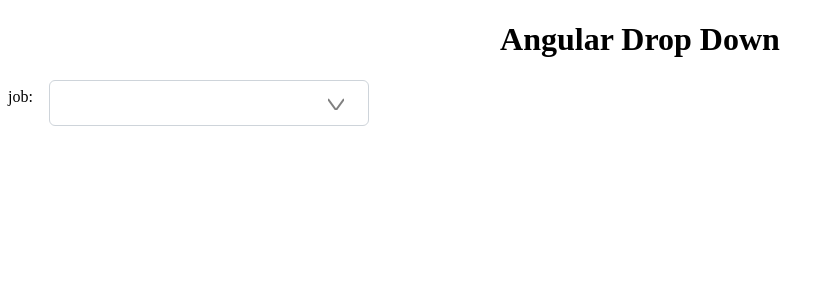
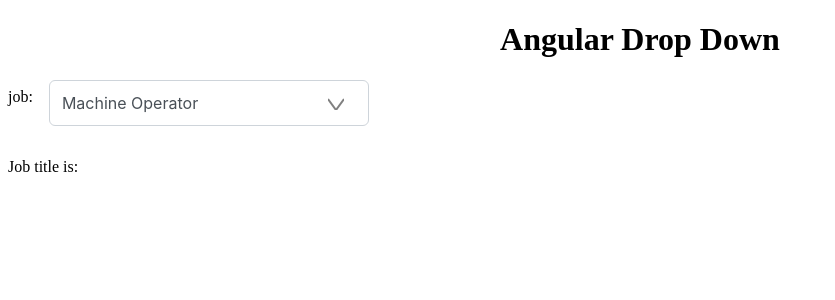
Before and after one commit to FatemehAbbasi2545/angular-drop-down, an Angular app: page / in a window 1280 px wide. Shown: the top 300 px of the page, without its empty margins (0-835 px from the left). Built offline with nearby package versions, Linux system fonts and the light colour scheme.

Commit message:
aad after write value functionality

```diff
--- a/src/app/app.component.html
+++ b/src/app/app.component.html
@@ -1,5 +1,12 @@
 <h1 class="header">Angular Drop Down</h1>
 <div class="flex">
     <span><label>job:</label></span>
-    <dropdown [dataList]="dataProvider.jobData$"></dropdown>
+    <dropdown name="job"
+              [(ngModel)]="jobKey"
+              [dataList]="dataProvider.jobData$"
+              (onModelChange)="onJobChange($event)"></dropdown>
 </div>
+
+<div class="margin-top-1">
+    <span>Job title is: {{ jobTitle }}</span>
+</div>
--- a/src/app/app.component.scss
+++ b/src/app/app.component.scss
@@ -10,3 +10,8 @@
 .header {
     text-align: center;
 }
+
+.margin-top-1 {
+    margin-top: 1rem;
+    padding-top: 1rem;
+}
--- a/src/app/app.component.ts
+++ b/src/app/app.component.ts
@@ -2,17 +2,27 @@
 import { RouterOutlet } from '@angular/router';
 import { DropDownComponent } from './drop-down/dropdown.component';
 import { DataProviderService } from './data-provider.service';
+import { FormsModule } from '@angular/forms';
+import { DropdownOutputModel } from './drop-down/dropdown.interface';
 
 @Component({
   selector: 'app-root',
   standalone: true,
-  imports: [RouterOutlet, DropDownComponent],
+  imports: [RouterOutlet, FormsModule, DropDownComponent],
   templateUrl: './app.component.html',
   styleUrl: './app.component.scss',
   encapsulation: ViewEncapsulation.None
 })
 export class AppComponent {
+  jobKey: number = 15;
+  jobTitle: string = '';
+
   title = 'angular-drop-down';
 
   constructor(public dataProvider: DataProviderService) {}
+
+  onJobChange(newValue: DropdownOutputModel): void {
+    this.jobKey =newValue.key as number;
+    this.jobTitle = newValue.title as string;
+  }
 }
--- a/src/app/drop-down/dropdown.base.ts
+++ b/src/app/drop-down/dropdown.base.ts
@@ -1,7 +1,7 @@
 
 import { ChangeDetectorRef, Directive, EventEmitter, Input, Output } from '@angular/core';
 import { ControlValueAccessor } from '@angular/forms';
-import { ListItemModel } from './dropdown.interface';
+import { DropdownOutputModel, ListItemModel } from './dropdown.interface';
 import { Observable } from 'rxjs';
 
 @Directive({})
@@ -18,7 +18,7 @@
     this._dataList$ = value;
   }
 
-  @Output() onModelChange: EventEmitter<number | string> = new EventEmitter();
+  @Output() onModelChange: EventEmitter<DropdownOutputModel> = new EventEmitter();
 
   get value(): number | string {
     return this._value;
@@ -43,6 +43,7 @@
   writeValue(value: number | string): void {
     if (value !== undefined && this.value !== value) {
       this.value = value;
+      this.ngAfterWriteValue();
     }
     this.changeDetector.markForCheck();
   }
@@ -64,6 +65,7 @@
     this.value = value;
     this.onChange(value);
     this.onTouche();
-    this.onModelChange.emit(value);
   }
+
+  ngAfterWriteValue(): void {}
 }
--- a/src/app/drop-down/dropdown.component.ts
+++ b/src/app/drop-down/dropdown.component.ts
@@ -2,7 +2,7 @@
 import { NG_VALUE_ACCESSOR } from '@angular/forms';
 import { CommonModule } from '@angular/common';
 import { DropDownBase } from './dropdown.base';
-import { ListItemModel } from './dropdown.interface';
+import { DropdownOutputModel, ListItemModel } from './dropdown.interface';
 import { ObjectUtil } from '../utils/object.util';
 
 @Component({
@@ -21,15 +21,37 @@
   changeDetection: ChangeDetectionStrategy.OnPush
 })
 export class DropDownComponent extends DropDownBase {
-  displayValue = '';
+  displayValue: number | string = '';
   overlayVisible = false;
   //focusedOptionIndex = signal<number>(-1);
 
-  getOptionDisplayValue(option: ListItemModel) {
+  override ngAfterWriteValue(): void {
+    if (this.value) {
+      this.setSelectedItem();
+      this.updateDisplayValue();
+    }
+  }
+
+  getOptionDisplayValue(option: ListItemModel): number | string {
     return ObjectUtil.accessPropertyValue(option, this.displayPropertyName);
   }
 
-  onTriggerClick(event: MouseEvent) {
+  setSelectedItem(option?: ListItemModel): void {
+    if (option) {
+      this.selectedItem = option;
+      return;
+    }
+
+    if (this.value) {
+      this.dataList.subscribe((items: Array<ListItemModel>) => {
+        this.selectedItem = items.find((x) => {
+          return x[this.keyPropertyName as keyof typeof x ] === this.value;
+        }) || {} as ListItemModel;
+      })
+    }
+  }
+
+  onTriggerClick(event: MouseEvent): void {
     if (this.disabled) return;
     if (this.overlayVisible) {
       this.hide();
@@ -40,10 +62,14 @@
 
   onOptionSelect(option: ListItemModel): void {
     if (!this.isSelected(option)) {
+      this.setSelectedItem(option);
       const value = this.getOptionValue(option);
       if (value != null) {
         this.updateModel(value);
         this.updateDisplayValue(option);
+        this.onModelChange.emit(
+          { key: value, title: this.displayValue, item: this.selectedItem } as DropdownOutputModel
+        );
         //this.focusedOptionIndex.set(this.findSelectedOptionIndex());
       }
     }
@@ -62,27 +88,27 @@
     this.onTouche();
   }
 
-  private isSelected(option: ListItemModel) {
+  private isSelected(option: ListItemModel): boolean {
     return this.isValidOption(option) && this.isOptionValueEqualsModelValue(option);
   }
 
-  private isValidOption(option: ListItemModel) {
+  private isValidOption(option: ListItemModel): boolean {
     return option !== undefined && option !== null;
   }
 
-  private isValidSelectedOption(option: ListItemModel) {
+  private isValidSelectedOption(option: ListItemModel): boolean {
     return this.isValidOption(option) && this.isSelected(option);
   }
 
-  private isOptionValueEqualsModelValue(option: ListItemModel) {
+  private isOptionValueEqualsModelValue(option: ListItemModel):boolean {
     return ObjectUtil.equals(this.selectedItem, option, this.keyPropertyName);
   }
 
-  private getOptionValue(option: ListItemModel) {
+  private getOptionValue(option: ListItemModel): number | string {
     return ObjectUtil.accessPropertyValue(option, this.keyPropertyName);
   }
 
-  private updateDisplayValue(option: ListItemModel) {
-    this.displayValue = this.getOptionDisplayValue(option);
+  private updateDisplayValue(option?: ListItemModel): void {
+    this.displayValue = this.getOptionDisplayValue(option || this.selectedItem);
   }
 }
--- a/src/app/drop-down/dropdown.interface.ts
+++ b/src/app/drop-down/dropdown.interface.ts
@@ -3,3 +3,9 @@
     Key: number | string;
     Value: number | string;
 }
+
+export interface DropdownOutputModel {
+    key: number | string;
+    title: number | string;
+    item: ListItemModel;
+}
```
